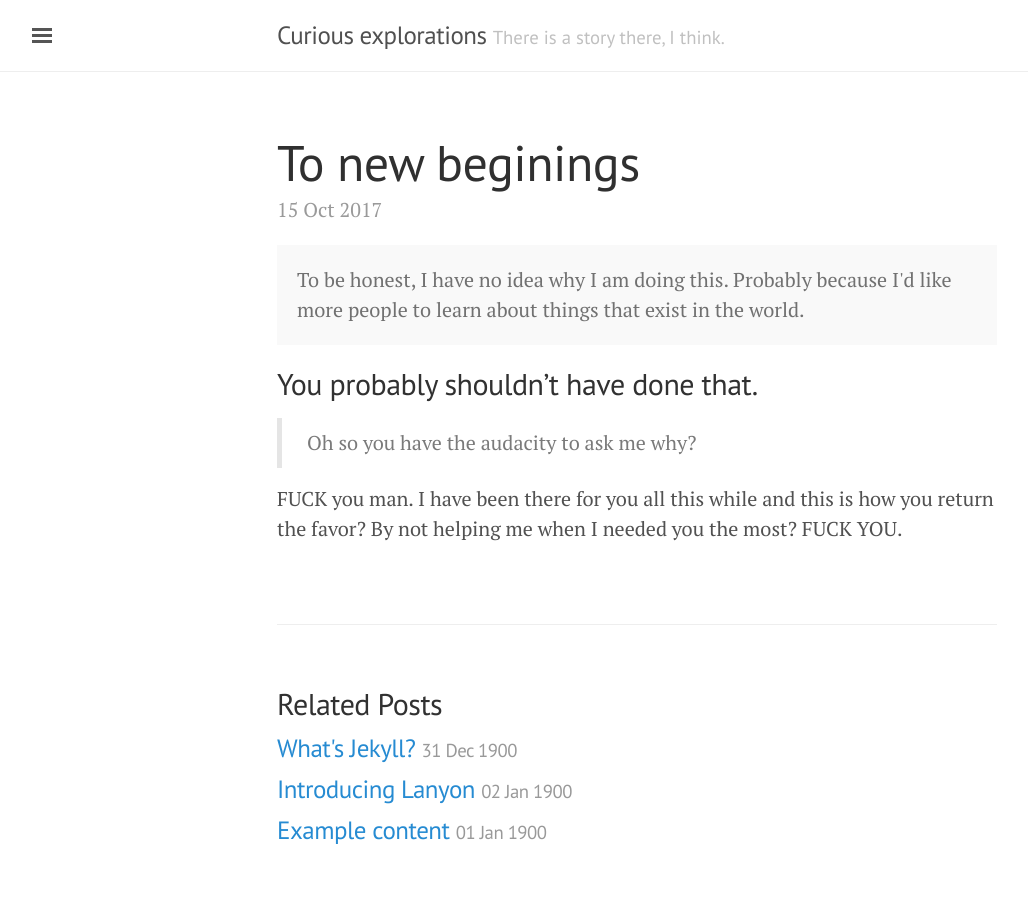
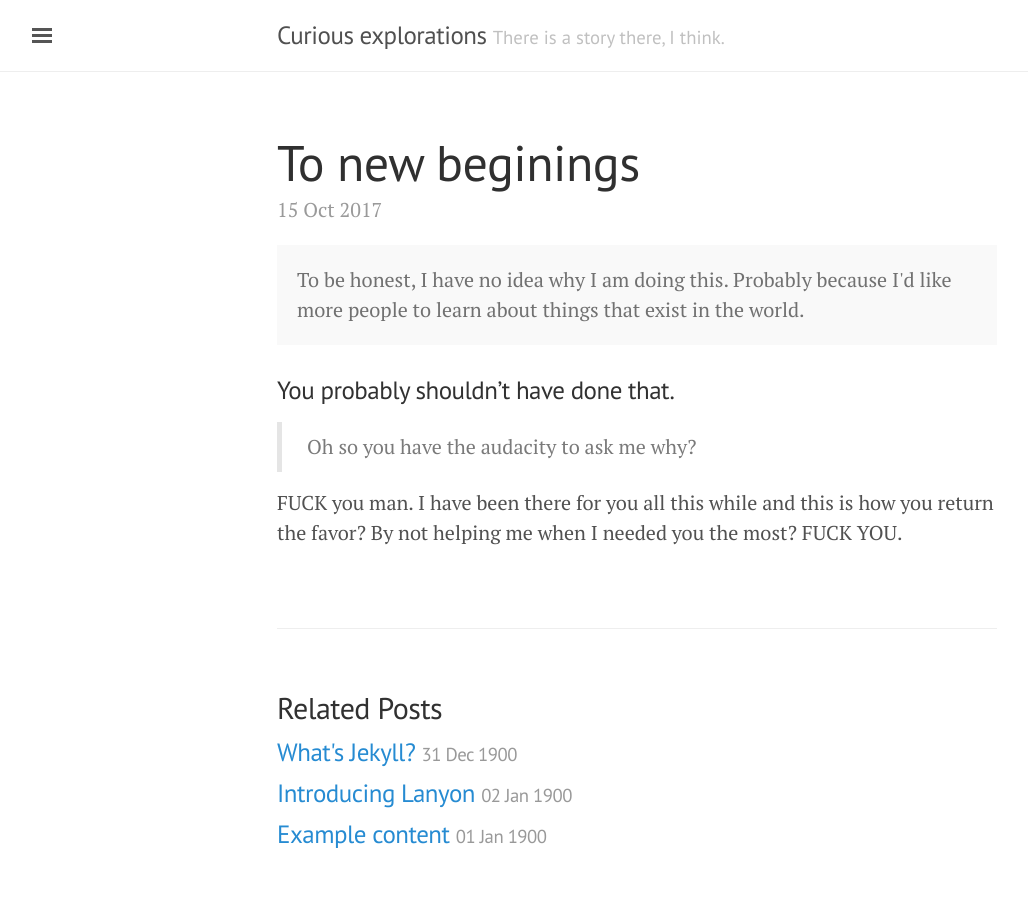
Before and after one commit to rishigb/rishigb.github.io, a Jekyll site: the page built from _posts/2017-10-15-to-new-beginings.md, in a window 1280 px wide. Shown: the whole page, without its empty margins (3-1031 px from the left). Built offline with Jekyll 4.4.1, drawn with Linux system fonts in a browser that asks for light colours.

Commit message:
changed heading

```diff
--- a/_posts/2017-10-15-to-new-beginings.md
+++ b/_posts/2017-10-15-to-new-beginings.md
@@ -8,7 +8,7 @@ title: To new beginings
 </div>
 
 
-## You probably shouldn't have done that.
+### You probably shouldn't have done that.
 > Oh so you have the audacity to ask me why?
 
 FUCK you man. I have been there for you all this while and this is how you return the favor?
```
